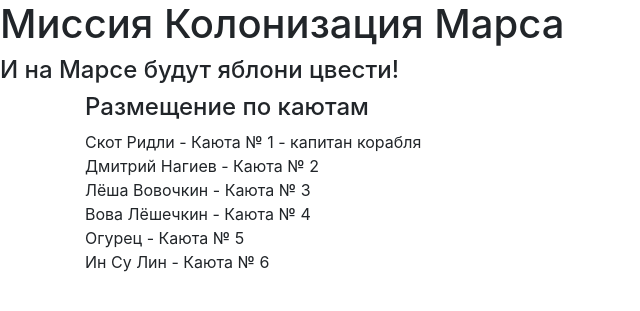
After one commit to PavelFr8/Mars_mission-Flask, a Flask app: page /distribution in a window 1280 px wide. The commit adds this page. Shown: the top 311 px of the page, without its empty margins (0-640 px from the left). Run offline with Flask 3, Linux system fonts and the light colour scheme; some libraries are stand-ins or nearby versions.

Commit message:
Po kayutam task solved

```diff
--- a/flaskweb/main.py
+++ b/flaskweb/main.py
@@ -44,5 +44,14 @@ def login():
     return render_template('login.html', title='Авторизация', form=form)
 
 
+@app.route('/distribution')
+def distribution():
+    params = {
+        'list': ['Скот Ридли', 'Дмитрий Нагиев', 'Лёша Вовочкин', 'Вова Лёшечкин', 'Огурец', 'Ин Су Лин'],
+    }
+    return render_template('distribution.html', title='По каютам!', **params)
+
+
+
 if __name__ == '__main__':
     app.run(port='8080', host='127.0.0.1')
--- /dev/null
+++ b/flaskweb/templates/distribution.html
@@ -0,0 +1,13 @@
+{% extends "base.html" %}
+
+{% block content %}
+
+<h4>Размещение по каютам</h4>
+{% set user_list = list %}
+<p>
+    {% for user in user_list %}
+    {{ user }} - Каюта № {{ loop.index }}{% if loop.first %} - капитан корабля{% endif %}
+    <br>
+    {% endfor %}
+</p>
+{% endblock %}
```
Also changed, not shown: flaskweb/templates/auto_answer.html (+7 -7 lines).
